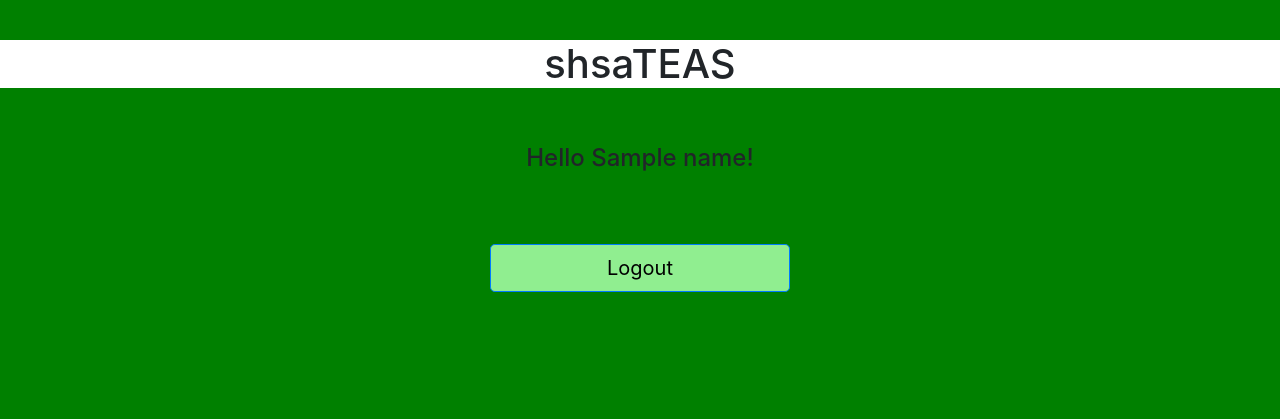
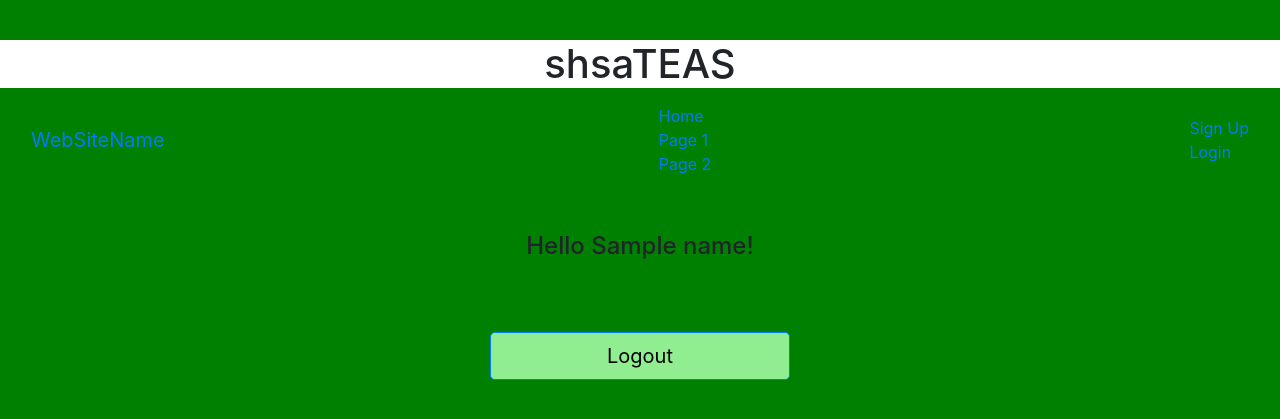
Before and after one commit to MrEricL/shsaTEAS, a Flask app: template templates/home.html in a window 1280 px wide. Shown: the top 419 px of the page. Run offline with Flask 2, Linux system fonts and the light colour scheme; the template is opened without the code that fills it: most values are stand-ins (such as "Sample title", 1, 10 or a date in 2020); some libraries are stand-ins or nearby versions.

Commit message:
Added nav bar

```diff
--- a/templates/home.html
+++ b/templates/home.html
@@ -16,6 +16,27 @@
     <h1 style="background-color:white;text-align:center"> shsaTEAS </h1>
 
   </head>
+
+<!--------------------------------------------------------------------------------------------------------------------------------------------->
+
+  <nav class="navbar navbar-inverse">
+    <div class="container-fluid">
+      <div class="navbar-header">
+        <a class="navbar-brand" href="#">WebSiteName</a>
+      </div>
+      <ul class="nav navbar-nav">
+        <li class="active"><a href="#">Home</a></li>
+        <li><a href="#">Page 1</a></li>
+        <li><a href="#">Page 2</a></li>
+      </ul>
+      <ul class="nav navbar-nav navbar-right">
+        <li><a href="#"><span class="glyphicon glyphicon-user"></span> Sign Up</a></li>
+        <li><a href="#"><span class="glyphicon glyphicon-log-in"></span> Login</a></li>
+      </ul>
+    </div>
+  </nav>
+
+<!---------------------------------------------------------------------------------------------------------------------------------------------->
 
   <body style="background-color:green">
     <center>
```
